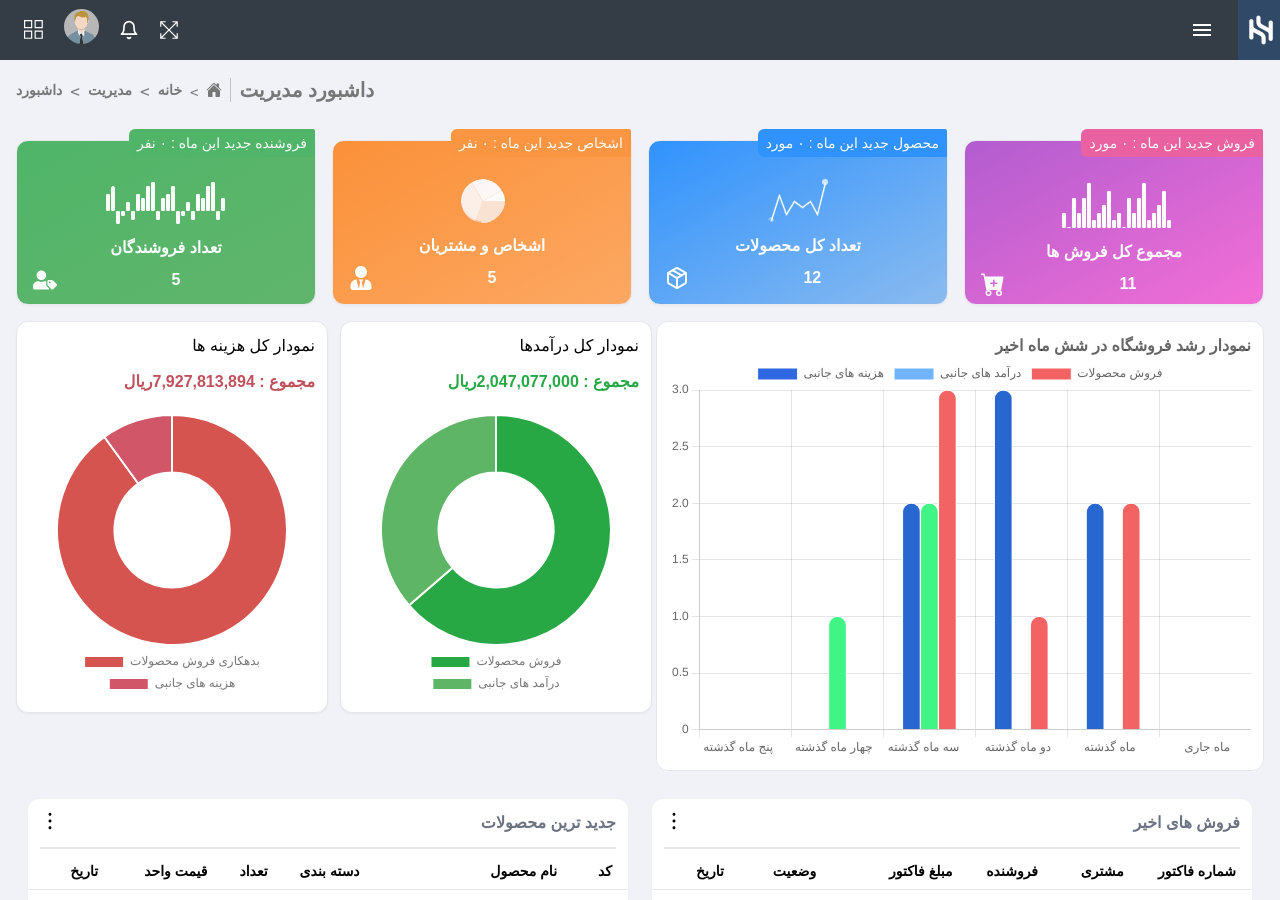
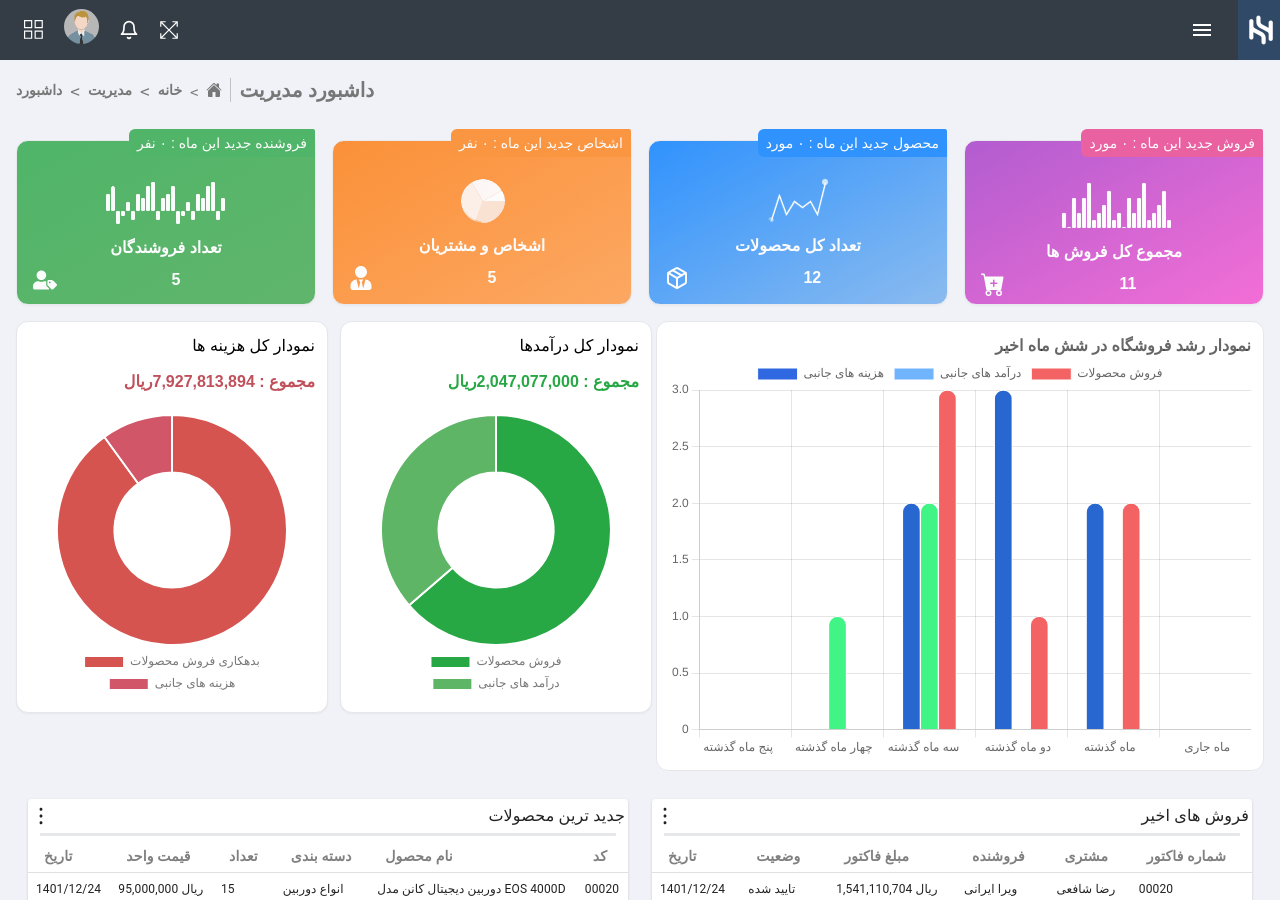
Before and after one commit to AmirZarei2002/admin-panel-task, a React (Create React App) app: page / in a window 1280 px wide. Shown: the top 900 px of the page. Built offline with nearby package versions, Linux system fonts and the light colour scheme; a web font is replaced by a local one.

Commit message:
Turn to mui

```diff
--- a/src/Layouts/sections/DashTable.jsx
+++ b/src/Layouts/sections/DashTable.jsx
@@ -1,37 +1,100 @@
 import { RxDotsVertical } from 'react-icons/rx';
+import { makeStyles } from '@material-ui/core/styles';
+import {
+    Table,
+    TableBody,
+    TableCell,
+    TableContainer,
+    TableHead,
+    TableRow,
+    Paper,
+    Typography,
+} from '@material-ui/core';
 
-export default function DashTable({ mainTitle, headerNames, tableData, rowStyles }) {
+const useStyles = makeStyles({
+    root: {
+        position: 'relative',
+        borderRadius: 'xl',
+        backgroundColor: 'white',
+    },
+    header: {
+        display: 'flex',
+        flexDirection: 'row-reverse',
+        justifyContent: 'space-between',
+        alignItems: 'center',
+        padding: '3px',
+        textAlign: 'start',
+    },
+    table: {
+        minWidth: '100%',
+        textAlign: 'end',
+    },
+    tableHeader: {
+        fontWeight: 'bold',
+        color: 'gray',
+        fontSize: '0.875rem',
+        textTransform: 'uppercase',
+        padding: '4px 16px',
+    },
+    tableCell: {
+        color: 'gray.600',
+        fontSize: '0.75rem',
+        fontWeight: 'normal',
+        padding: '8px',
+    },
+});
+
+export default function DashTable({
+    mainTitle,
+    headerNames,
+    tableData,
+    rowStyles,
+}) {
+    const classes = useStyles();
+
     return (
-      <div className="relative rounded-xl bg-white">
-        <div className="p-3 md:text-end text-start flex flex-row-reverse justify-between">
-          <h2 className="font-semibold text-gray-500">{mainTitle}</h2>
+        <TableContainer component={Paper} className={classes.root}>
+            <div className={classes.header}>
+                <Typography variant="subtitle1" className={classes.mainTitle}>
+                    {mainTitle}
+                </Typography>
                 <RxDotsVertical className="cursor-pointer text-xl" />
             </div>
-        <div className="border-b-2 mx-3 mb-1" />
+            <hr className="border-b-2 mx-3 mb-1" />
             <div className="overflow-x-auto overflow-y-scroll 2xl:overflow-y-hidden 2xl:overflow-x-hidden max-h-[calc(120vh-6rem)]">
-          <table className="table-auto w-full text-end">
-            <thead>
-              <tr>
+                <Table className={classes.table}>
+                    <TableHead>
+                        <TableRow>
                             {headerNames?.map((headerName, index) => (
-                  <th key={index} className="px-4 py-2 text-sm truncate">
+                                <TableCell
+                                    key={index}
+                                    className={classes.tableHeader}
+                                >
                                     {headerName}
-                  </th>
+                                </TableCell>
                             ))}
-              </tr>
-            </thead>
-            <tbody>
+                        </TableRow>
+                    </TableHead>
+                    <TableBody>
                         {tableData?.map((rowData, rowIndex) => (
-                <tr key={rowIndex} style={rowStyles[rowIndex]} className="border-t">
+                            <TableRow
+                                key={rowIndex}
+                                style={rowStyles[rowIndex]}
+                                className="border-t"
+                            >
                                 {rowData?.map((cellData, cellIndex) => (
-                    <td key={cellIndex} className="px-2 py-2 text-gray-600 text-xs sm:text-sm font-normal">
+                                    <TableCell
+                                        key={cellIndex}
+                                        className={classes.tableCell}
+                                    >
                                         {cellData}
-                    </td>
+                                    </TableCell>
                                 ))}
-                </tr>
+                            </TableRow>
                         ))}
-            </tbody>
-          </table>
+                    </TableBody>
+                </Table>
             </div>
-      </div>
+        </TableContainer>
     );
 }
```
Lines whose indentation alone changed are shown as unchanged.
